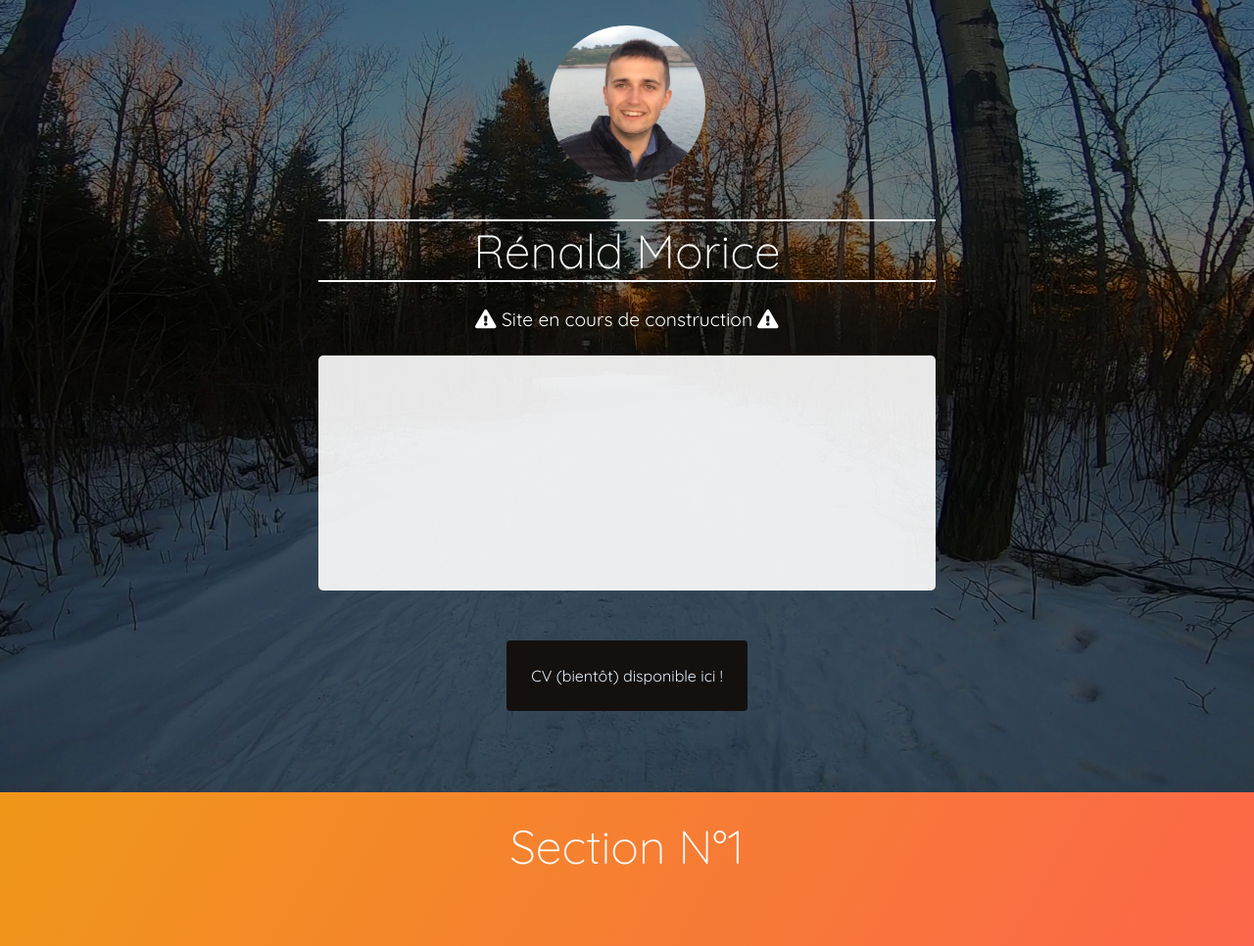
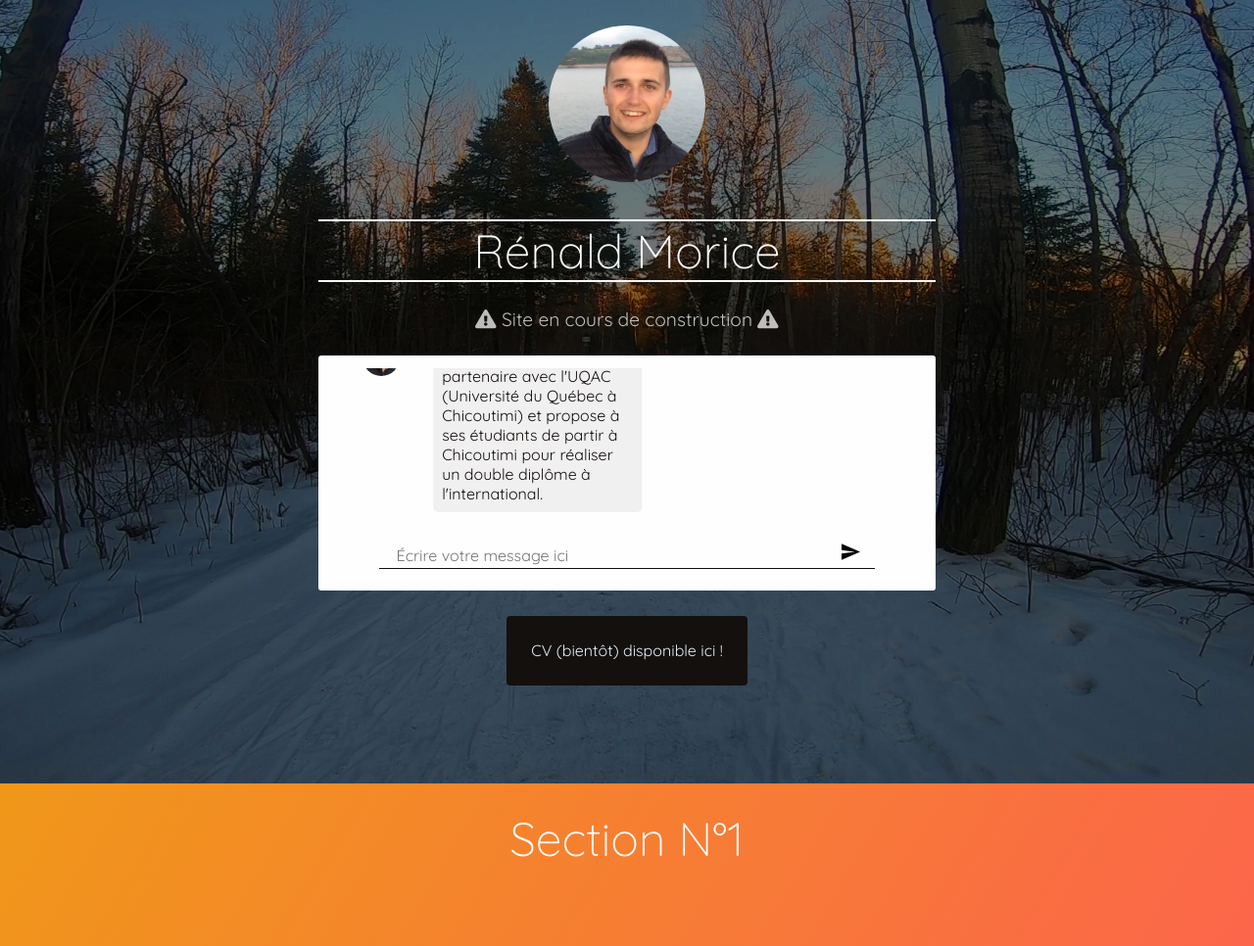
Before and after one commit to renald-morice/Portfolio, a PHP site: page / in a window 1280 px wide. Shown: the top 966 px of the page at 98% size. Run offline with PHP 8.4, Linux system fonts and the light colour scheme.

Commit message:
intro script

```diff
--- a/css/portfolio.css
+++ b/css/portfolio.css
@@ -3,7 +3,7 @@
 /*--------------------------------*/
 @import url(https://fonts.googleapis.com/css?family=Quicksand:300,400,500,700);
 .blue_text_color {
-  color: #22A7F0; }
+  color: #0084FF; }
 
 .orange_text_color {
   color: #F28F21; }
@@ -95,18 +95,64 @@ header {
     margin-top: 2rem;
     height: 30vh;
     min-height: 150px;
-    background: rgba(255, 255, 255, 0.9);
-    border-radius: 5px;
-    padding: 0.5rem 1rem 0.5rem 1rem; }
+    background-color: #FEFEFE;
+    border-radius: 3px;
+    padding: 1rem 2rem 1rem 2rem;
+    color: #2c3e50; }
     header #intro_desc #read_chat {
-      height: 80%; }
+      height: 80%;
+      overflow-x: hidden;
+      overflow-y: auto;
+      padding-top: 1rem;
+      padding-bottom: 1rem;
+      margin-bottom: 0.5rem; }
+      header #intro_desc #read_chat div.row {
+        margin-bottom: 1rem;
+        display: none; }
+        header #intro_desc #read_chat div.row .picture_chat {
+          text-align: center; }
+          header #intro_desc #read_chat div.row .picture_chat img {
+            border-radius: 50%;
+            height: 3rem;
+            max-height: 50px;
+            width: auto; }
+        header #intro_desc #read_chat div.row .msg_chat {
+          padding: 0.6666666667rem;
+          border-radius: 5px; }
+        header #intro_desc #read_chat div.row.me .msg_chat {
+          background-color: #F1F0F0;
+          color: #14100E; }
+        header #intro_desc #read_chat div.row.visitor .msg_chat {
+          background-color: #0084FF;
+          color: #FEFEFE; }
     header #intro_desc #write_chat {
       height: 20%; }
-      header #intro_desc #write_chat #send_chat img {
-        width: 20px; }
+      header #intro_desc #write_chat #input_chat {
+        border-bottom: 1px solid #14100E; }
+        header #intro_desc #write_chat #input_chat input {
+          padding: 3px;
+          width: 80%;
+          border: none;
+          background-color: transparent; }
+          header #intro_desc #write_chat #input_chat input:focus {
+            outline-width: 0; }
+        header #intro_desc #write_chat #input_chat img {
+          width: 1.5rem;
+          float: right; }
+      header #intro_desc #write_chat #send_chat {
+        text-align: center; }
+        header #intro_desc #write_chat #send_chat button {
+          background-color: #14100E;
+          border: none;
+          color: #FFFFFF;
+          padding: 0.5rem 1rem 0.5rem 1rem;
+          cursor: pointer; }
+          header #intro_desc #write_chat #send_chat button:hover, header #intro_desc #write_chat #send_chat button:active {
+            outline-width: 0;
+            background-color: #F28F21; }
   header #cv {
     text-align: center;
-    margin-top: 4rem; }
+    margin-top: 2rem; }
     header #cv a {
       transition: background-color 0.5s ease;
       transition: color 0.5s ease;
@@ -116,7 +162,7 @@ header {
       background-color: #14100E;
       padding: 2rem;
       border-radius: 4px; }
-      header #cv a:hover {
+      header #cv a:hover, header #cv a:active {
         color: #14100E;
         background-color: #F28F21; }
   header #go_down_arrow {
--- a/css/scss/portfolio.scss
+++ b/css/scss/portfolio.scss
@@ -34,12 +34,13 @@ $min-font-size-Big    : $min-font-size-Normal * 3;
 //Colors
 $color-Black           : #14100E;
 $color-BlueGray        : #2c3e50;
+$color-Gray            : #F1F0F0;
 $color-White           : #FFFFFF;
 $color-SmoothWhite     : #FEFEFE;
 $color-WhiteLittleGray : #FBFBFB;
 $color-WhiteLittleBlue : #E4F1FE;
 
-$color-BrightBlue  : #22A7F0;
+$color-BrightBlue  : #0084FF;
 $color-Orange      : #F28F21;
 $color-DarkPink    : #ED6362;
 
@@ -190,12 +191,58 @@ header{
         height: 30vh;
         min-height: 150px;
 
-        background: $transparentColor-White;
-        border-radius: 5px;
-        padding: $margin-Basic/4 $margin-Basic/2 $margin-Basic/4 $margin-Basic/2;
+        background-color: $color-SmoothWhite;
+        border-radius: 3px;
+        padding: $margin-Basic/2 $margin-Basic $margin-Basic/2 $margin-Basic;
+
+        color : $color-BlueGray;
 
         #read_chat{
             height: 80%;
+            overflow-x: hidden;
+            overflow-y: auto;
+            padding-top: $margin-Basic/2;
+            padding-bottom: $margin-Basic/2;
+            margin-bottom: $margin-Basic/4;
+
+            & div.row {
+
+                margin-bottom: $margin-Basic/2;
+                display: none;
+
+                .picture_chat{
+
+                    text-align: center;
+
+                    img{
+
+                        border-radius: 50%;
+                        height: 3rem;
+                        max-height: 50px;
+                        width: auto;
+                    }
+
+                }
+
+
+                .msg_chat{
+
+                    padding: $padding-Basic/3;
+                    border-radius: 5px;
+                }
+
+                &.me .msg_chat{
+                    background-color: $color-Gray;
+                    color: $color-Black;
+                }
+
+                &.visitor .msg_chat{
+                    background-color: $color-BrightBlue;
+                    color: $color-SmoothWhite;
+                }
+
+
+            }
 
         }
 
@@ -204,12 +251,42 @@ header{
 
             #input_chat{
 
+                border-bottom: 1px solid $color-Black;
+
+                input{
+                    padding: 3px;
+                    width: 80%;
+                    border: none;
+                    background-color: transparent;
+
+                    &:focus {
+                        outline-width: 0;
+                    }
+                }
+
+                img{
+                    width: 1.5rem;
+                    float: right;
+                }
+
             }
 
             #send_chat{
 
-                img{
-                    width: 20px;
+                text-align: center;
+
+                button{
+                    background-color: $color-Black;
+                    border: none;
+                    color: $color-White;
+                    padding: $padding-Basic/4 $padding-Basic/2 $padding-Basic/4 $padding-Basic/2;
+                    cursor: pointer;
+
+                    &:hover, &:active {
+                        outline-width: 0;
+                        background-color: $color-Orange;
+                    }
+
                 }
             }
 
@@ -219,7 +296,7 @@ header{
 
     #cv{
         text-align: center;
-        margin-top: $margin-Basic * 2;
+        margin-top: $margin-Basic;
 
         a{
             transition: background-color 0.5s ease;
@@ -234,7 +311,7 @@ header{
             padding: $padding-Basic;
             border-radius: 4px;
 
-            &:hover{
+            &:hover, &:active{
                 color: $color-Black;
                 background-color: $color-Orange;
             }
--- a/index.html
+++ b/index.html
@@ -41,15 +41,88 @@
                 </div>
                 <div class="row">
                     <div class="col-sm-10 col-sm-offset-1 col-md-8 col-md-offset-2 col-lg-6 col-lg-offset-3" id="intro_desc">
-                        <!--<div class="row" id="read_chat">
+                        <div class="row" id="read_chat">
+
+                            <div class="row animated me">
+                                <div class="col-xs-2 col-xs-offset-1 picture_chat"><img src="images/photo/renaldmorice.jpg" alt="Photo de Rénald Morice"></div>
+                                <div class="col-xs-6 col-md-4 msg_chat">Bien le bonjour visiteur !</div>
+                            </div>
+
+                            <div class="row animated visitor">
+                                <div class="col-xs-6 col-xs-offset-3 col-md-4 col-md-offset-5 msg_chat">Ah Rénald ! Salut à toi !</div>
+                                <div class="col-xs-2 picture_chat"><img src="images/icon/user2.png" alt="Icône de visiteur"></div>
+                            </div>
+
+                            <div class="row animated me">
+                                <div class="col-xs-2 col-xs-offset-1 picture_chat"><img src="images/photo/renaldmorice.jpg" alt="Photo de Rénald Morice"></div>
+                                <div class="col-xs-6 col-md-4 msg_chat">J'imagine que si tu es présent ici c'est que t'aimerais en savoir plus sur moi ?</div>
+                            </div>
+
+                            <div class="row animated visitor">
+                                <div class="col-xs-6 col-xs-offset-3 col-md-4 col-md-offset-5 msg_chat">Oui avec plaisir ! Qui es-tu en quelques lignes ?</div>
+                                <div class="col-xs-2 picture_chat"><img src="images/icon/user2.png" alt="Icône de visiteur"></div>
+                            </div>
+
+                            <div class="row animated me">
+                                <div class="col-xs-2 col-xs-offset-1 picture_chat"><img src="images/photo/renaldmorice.jpg" alt="Photo de Rénald Morice"></div>
+                                <div class="col-xs-6 col-md-4 msg_chat">Je suis un étudiant de 22 ans en double diplomation entre un établissement français et québecois.</div>
+                            </div>
+
+                            <div class="row animated visitor">
+                                <div class="col-xs-6 col-xs-offset-3 col-md-4 col-md-offset-5 msg_chat">Comment ça ? Tu poursuis deux formations ?!</div>
+                                <div class="col-xs-2 picture_chat"><img src="images/icon/user2.png" alt="Icône de visiteur"></div>
+                            </div>
+
+                            <div class="row animated me">
+                                <div class="col-xs-2 col-xs-offset-1 picture_chat"><img src="images/photo/renaldmorice.jpg" alt="Photo de Rénald Morice"></div>
+                                <div class="col-xs-6 col-md-4 msg_chat">En effet, je suis étudiant à l'ISEN Brest (France) qui est une école d'ingénieurs spécialisée dans le numérique et l'électronique.</div>
+                            </div>
+
+                            <div class="row animated me">
+                                <div class="col-xs-2 col-xs-offset-1 picture_chat"><img src="images/photo/renaldmorice.jpg" alt="Photo de Rénald Morice"></div>
+                                <div class="col-xs-6 col-md-4 msg_chat">L'ISEN Brest est partenaire avec l'UQAC (Université du Québec à Chicoutimi) et propose à ses étudiants de partir à Chicoutimi pour réaliser un double diplôme à l'international.</div>
+                            </div>
+
+                            <div class="row animated me">
+                                <div class="col-xs-2 col-xs-offset-1 picture_chat"><img src="images/photo/renaldmorice.jpg" alt="Photo de Rénald Morice"></div>
+                                <div class="col-xs-6 col-md-4 msg_chat">Pour ma dernière année d'études, j'ai donc décidé de participer à cette aventure !</div>
+                            </div>
+
+                            <div class="row animated visitor">
+                                <div class="col-xs-6 col-xs-offset-3 col-md-4 col-md-offset-5 msg_chat">Un petit nouveau français au Québec *rigole* ! Et tu comptes faire quoi maintenant ?</div>
+                                <div class="col-xs-2 picture_chat"><img src="images/icon/user2.png" alt="Icône de visiteur"></div>
+                            </div>
+
+                            <div class="row animated me">
+                                <div class="col-xs-2 col-xs-offset-1 picture_chat"><img src="images/photo/renaldmorice.jpg" alt="Photo de Rénald Morice"></div>
+                                <div class="col-xs-6 col-md-4 msg_chat">Je recherche un <b>un stage de fin d'études</b> au Québec dans le domaine vaste de l'informatique.</div>
+                            </div>
+
+                            <div class="row animated me">
+                                <div class="col-xs-2 col-xs-offset-1 picture_chat"><img src="images/photo/renaldmorice.jpg" alt="Photo de Rénald Morice"></div>
+                                <div class="col-xs-6 col-md-4 msg_chat">Alors si tu peux m'aider, je te serai très reconnaissant. Je te paierai même une bière ! Mais avant ça, il faut que mon profil t'intéresse !</div>
+                            </div>
+
+                             <div class="row animated me">
+                                <div class="col-xs-2 col-xs-offset-1 picture_chat"><img src="images/photo/renaldmorice.jpg" alt="Photo de Rénald Morice"></div>
+                                <div class="col-xs-6 col-md-4 msg_chat">Tu devrais trouver toutes les informations que tu cherches ici ! Si je t'intéresse, n'hésite pas à me contacter !</div>
+                            </div>
+
+                             <div class="row animated me">
+                                <div class="col-xs-2 col-xs-offset-1 picture_chat"><img src="images/photo/renaldmorice.jpg" alt="Photo de Rénald Morice"></div>
+                                <div class="col-xs-6 col-md-4 msg_chat">Je te souhaite une bonne visite sur mon site ;)</div>
+                            </div>
+
                         </div>
                         <div class="row" id="write_chat">
-                            <div class="col-8" id="input_chat">
+                            <div class="col-xs-10 col-xs-offset-1" id="input_chat">
+                                <input type="text" placeholder="Écrire votre message ici" readonly="readonly">
+                                <img src="images/icon/send.svg" alt="Envoyer message">
                             </div>
-                            <div class="col-2 col-md-offset-1" id="send_chat">
-                                <img src="images/icon/send.svg"   alt="Envoyer message">
-                            </div>
-                        </div>-->
+                            <!--<div class="col-xs-4 col-md-2" id="send_chat">
+                                <button>Envoyer</button>
+                            </div>-->
+                        </div>
                     </div>
                 </div>
                 <div class="row">
```
Also changed, not shown: js/portfolio.js (+32 -3 lines), images/icon/user.png (added), images/icon/user2.png (added), 1 other file.
